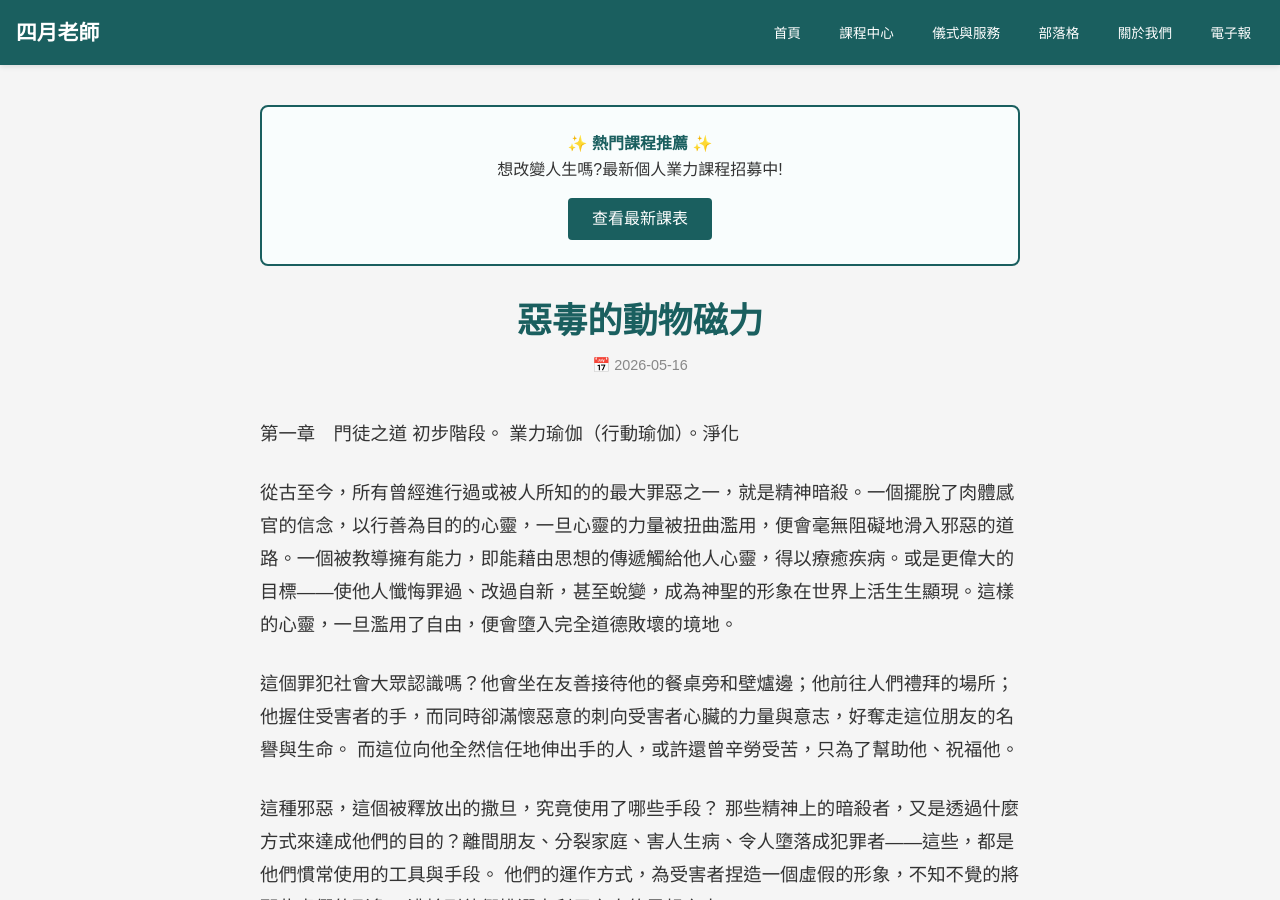
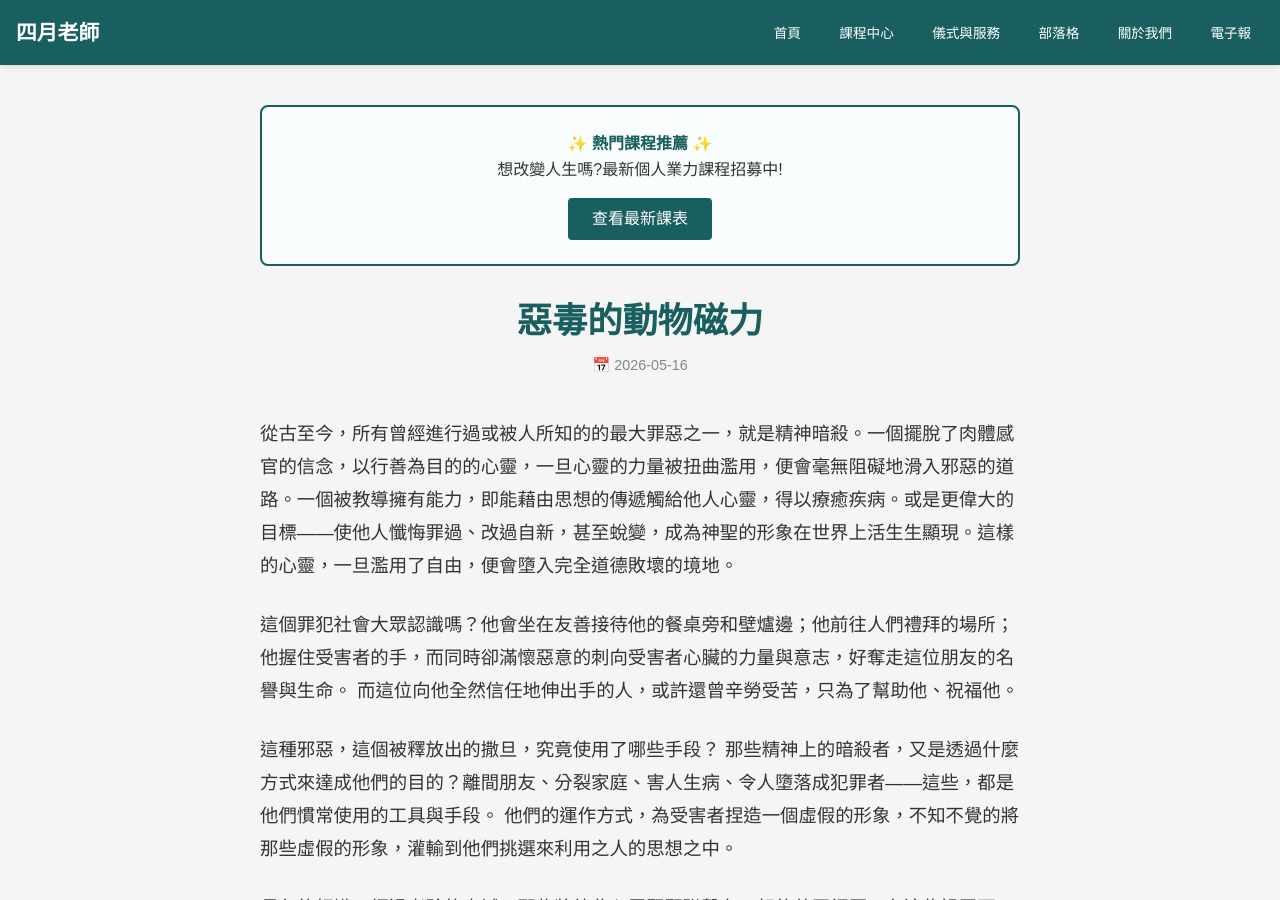
Before and after one commit to light4uliuphone-lang/hoodoo, a Jekyll site: the page built from _posts/2026-05-15-MALICIOUS-ANIMAL-MAGNETISM.md, in a window 1280 px wide and 900 px high. Built offline with Jekyll 4.4.1, drawn with Linux system fonts in a browser that asks for light colours.

Commit message:
Add files via upload

```diff
--- a/_posts/2026-05-15-MALICIOUS-ANIMAL-MAGNETISM.md
+++ b/_posts/2026-05-15-MALICIOUS-ANIMAL-MAGNETISM.md
@@ -6,9 +6,6 @@ author: 靈火巫境
 category: [life]
 ---
 
-第一章　門徒之道
-初步階段。
-業力瑜伽（行動瑜伽）。淨化
 
 
 從古至今，所有曾經進行過或被人所知的的最大罪惡之一，就是精神暗殺。一個擺脫了肉體感官的信念，以行善為目的的心靈，一旦心靈的力量被扭曲濫用，便會毫無阻礙地滑入邪惡的道路。一個被教導擁有能力，即能藉由思想的傳遞觸給他人心靈，得以療癒疾病。或是更偉大的目標——使他人懺悔罪過、改過自新，甚至蛻變，成為神聖的形象在世界上活生生顯現。這樣的心靈，一旦濫用了自由，便會墮入完全道德敗壞的境地。
```
